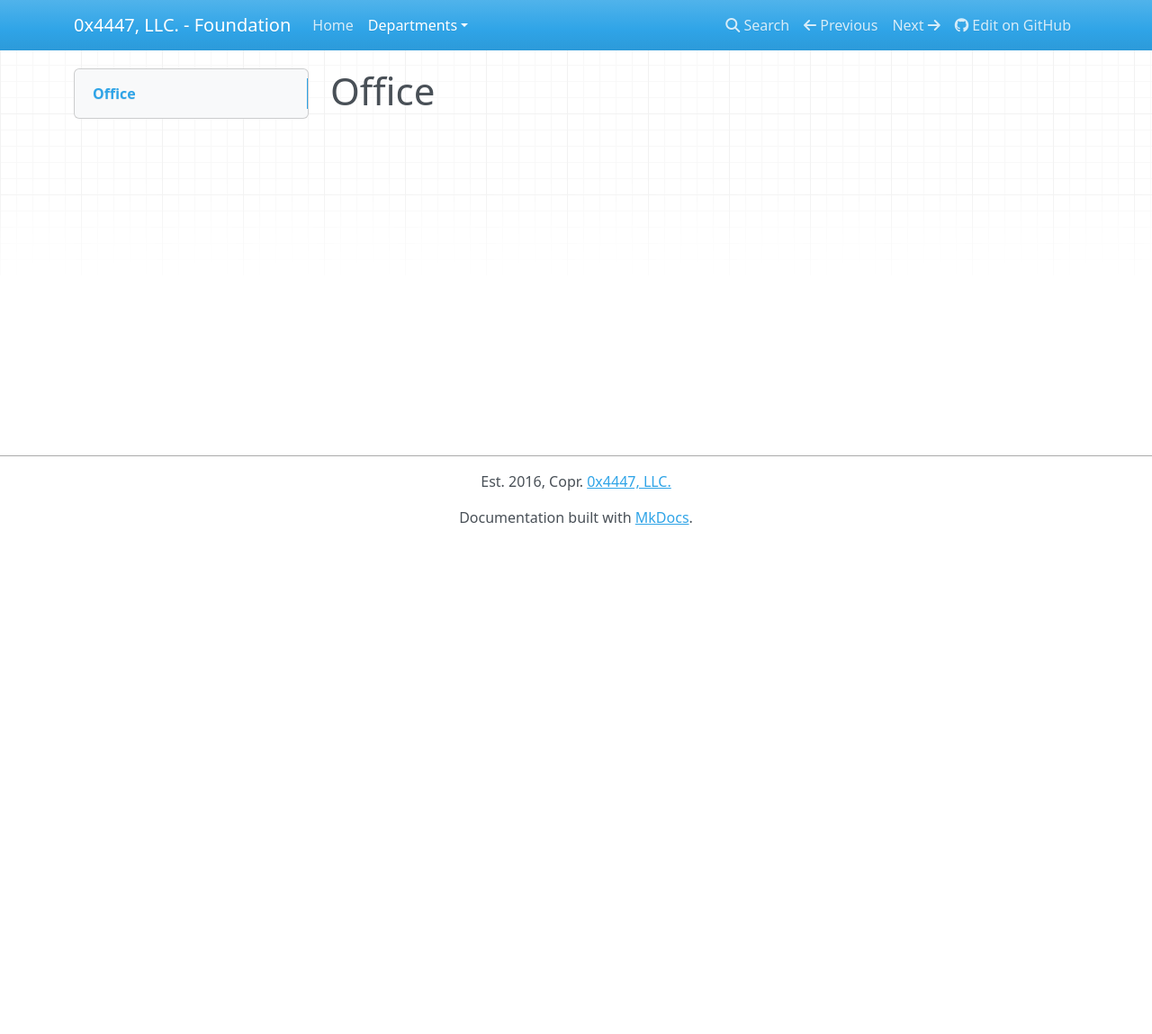
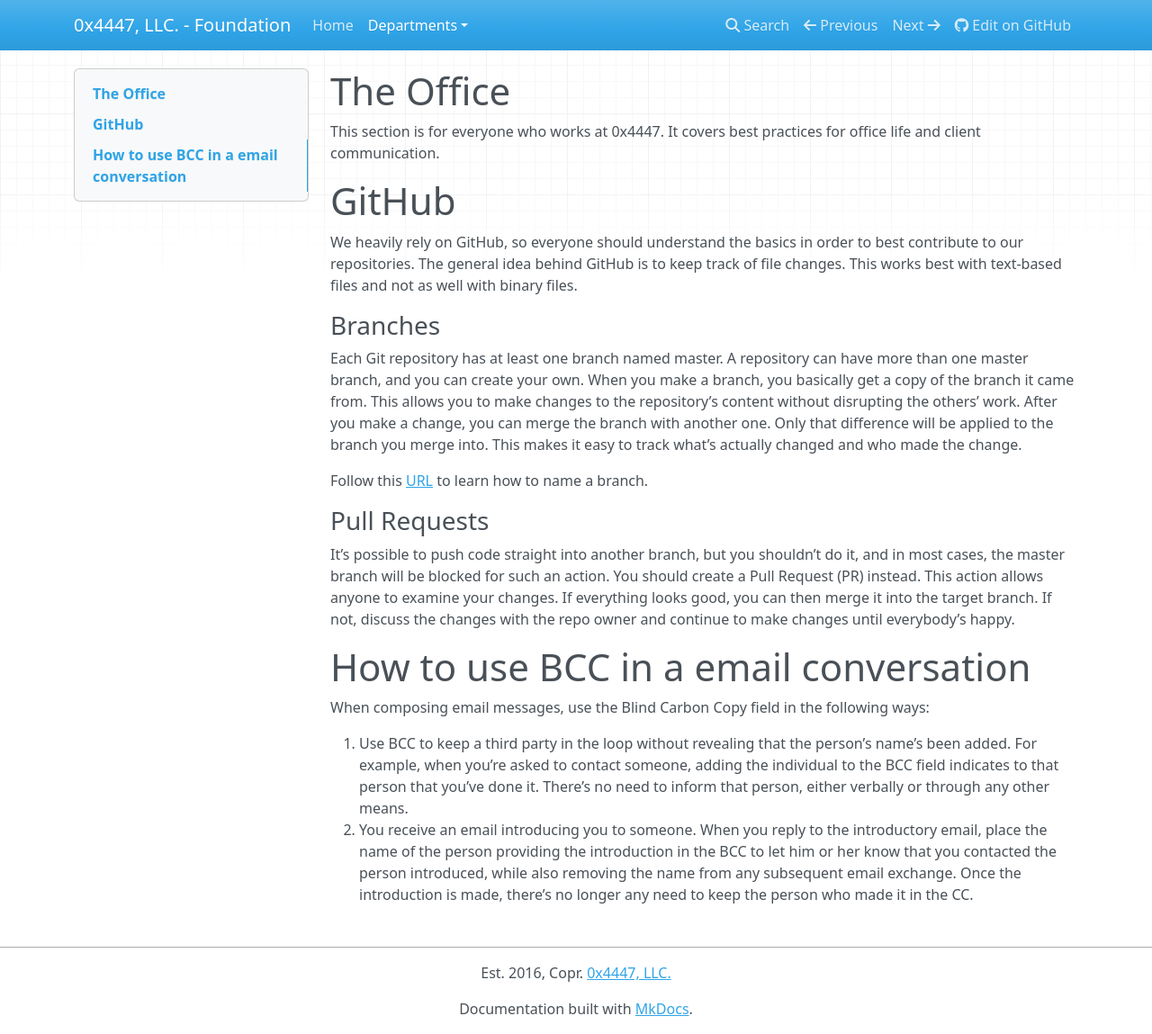
Before and after one commit to 0x4447-office/0x4447_webpage_foundation, an MkDocs documentation site: the page built from docs/departments/office.md, in a window 1280 px wide and 1149 px high. Shown: the whole window at 90% size. Built offline with MkDocs 1.6.1, drawn with Linux system fonts in a browser that asks for light colours; nearby versions of some CDN libraries.

Commit message:
Added office page

```diff
--- a/docs/departments/office.md
+++ b/docs/departments/office.md
@@ -1 +1,25 @@
-# Office
+# The Office
+
+This section is for everyone who works at 0x4447. It covers best practices for office life and client communication.
+
+# GitHub
+
+We heavily rely on GitHub, so everyone should understand the basics in order to best contribute to our repositories. The general idea behind GitHub is to keep track of file changes. This works best with text-based files and not as well with binary files.
+
+### Branches
+
+Each Git repository has at least one branch named master. A repository can have more than one master branch, and you can create your own. When you make a branch, you basically get a copy of the branch it came from. This allows you to make changes to the repository’s content without disrupting the others’ work. After you make a change, you can merge the branch with another one. Only that difference will be applied to the branch you merge into. This makes it easy to track what’s actually changed and who made the change.
+
+Follow this [URL](https://github.com/0x4447/0x4447-Foundation/tree/master/programmer#how-to-work-with-github) to learn how to name a branch.
+
+### Pull Requests
+
+It’s possible to push code straight into another branch, but you shouldn’t do it, and in most cases, the master branch will be blocked for such an action. You should create a Pull Request (PR) instead. This action allows anyone to examine your changes. If everything looks good, you can then merge it into the target branch. If not, discuss the changes with the repo owner and continue to make changes until everybody’s happy.
+
+
+# How to use BCC in a email conversation
+
+When composing email messages, use the Blind Carbon Copy field in the following ways:
+
+1. Use BCC to keep a third party in the loop without revealing that the person’s name’s been added. For example, when you’re asked to contact someone, adding the individual to the BCC field indicates to that person that you’ve done it. There’s no need to inform that person, either verbally or through any other means.
+1. You receive an email introducing you to someone. When you reply to the introductory email, place the name of the person providing the introduction in the BCC to let him or her know that you contacted the person introduced, while also removing the name from any subsequent email exchange. Once the introduction is made, there’s no longer any need to keep the person who made it in the CC.
```
